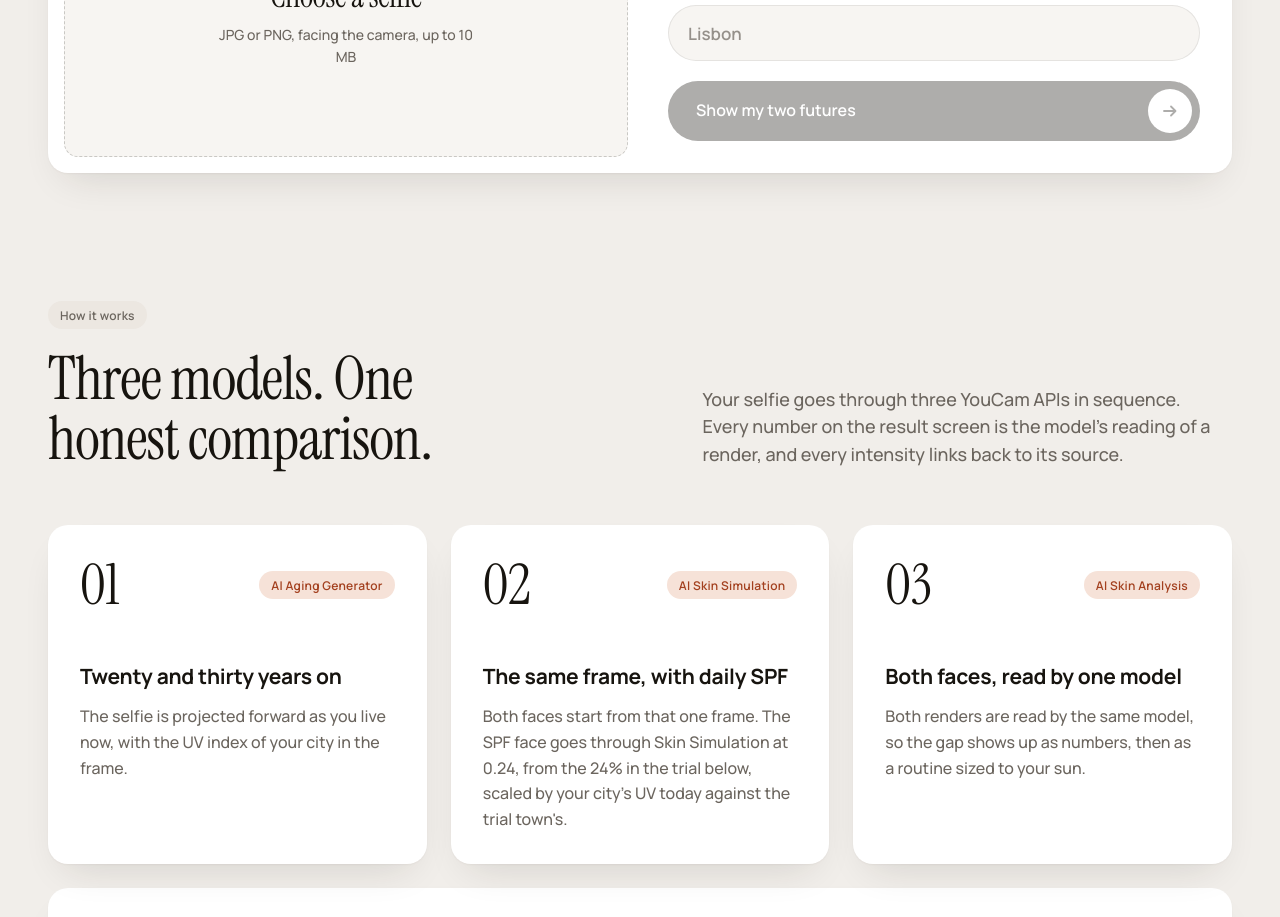
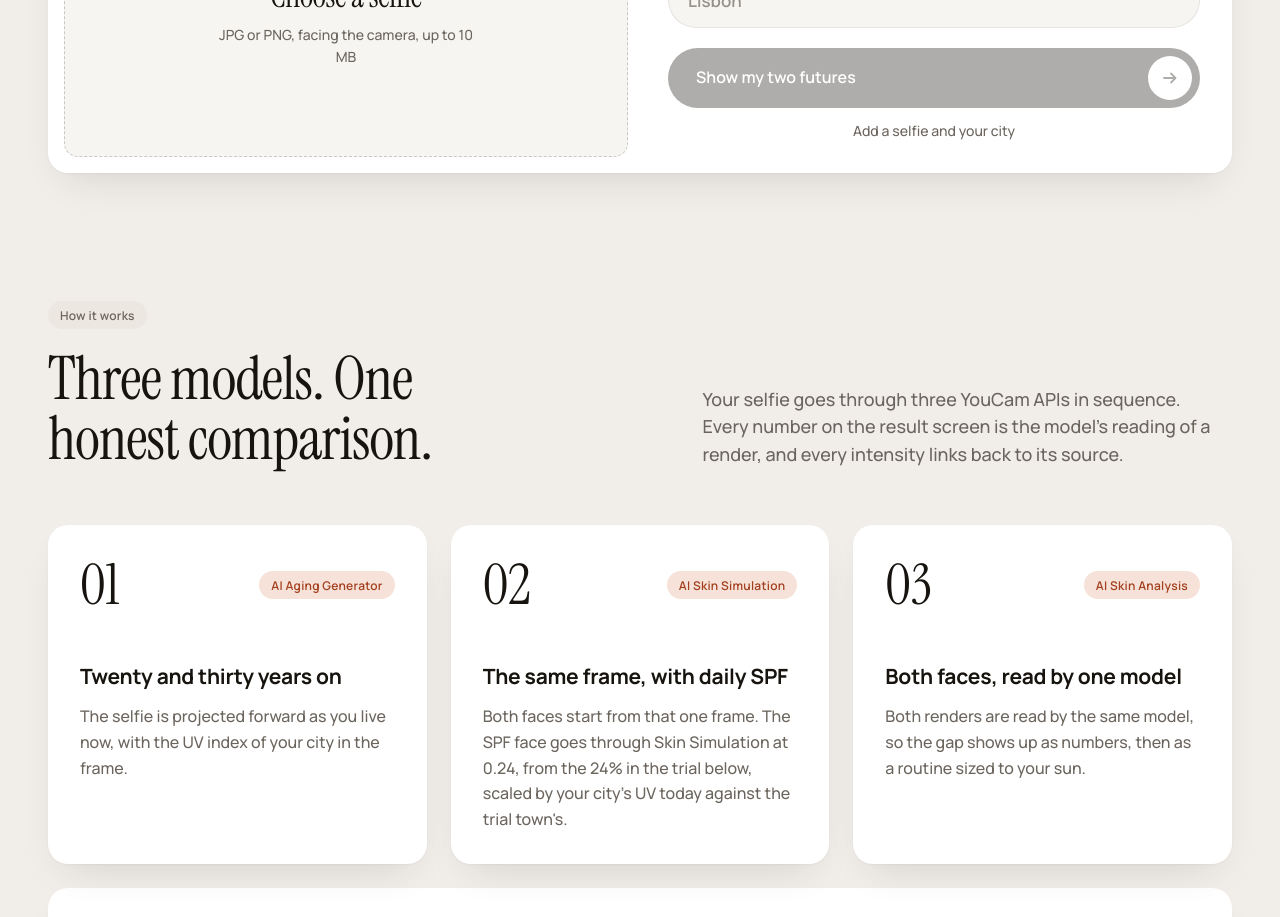
Before and after one commit to chrisbuildsonline/future-face, a Next.js app: page / in a window 1280 px wide. Shown: the part 1600-2517 px from the top of the page. Built offline with nearby package versions, Linux system fonts and the light colour scheme.

Commit message:
say what the submit is waiting for, flag a bad city

```diff
--- a/app/components/Upload.module.css
+++ b/app/components/Upload.module.css
@@ -389,6 +389,16 @@
   transform: translateX(3px);
 }
 
+/* what the disabled submit is waiting for; empty (space kept) once it is enabled */
+.need {
+  min-height: 1.5em;
+  margin-top: -8px;
+  color: var(--ink-2);
+  font-size: var(--t-small);
+  line-height: 1.5;
+  text-align: center;
+}
+
 /* ---------- loading ---------- */
 .loading {
   display: grid;
--- a/app/components/Upload.tsx
+++ b/app/components/Upload.tsx
@@ -12,7 +12,7 @@ import s from "./Upload.module.css";
 type State =
   | { kind: "idle" }
   | { kind: "loading"; started: number }
-  | { kind: "error"; message: string }
+  | { kind: "error"; message: string; city?: boolean } // city: the server could not find the city
   | { kind: "done"; data: FutureResult };
 
 // original = what the person picked; cropped = the face crop, if one was made; useCrop = not undone;
@@ -115,7 +115,7 @@ export function Upload({ catalogue, product = null, cart = null }: UploadProps)
       const res = await fetch("/api/future", { method: "POST", body });
       const json = await res.json().catch(() => null);
       if (res.ok && Array.isArray(json?.horizons)) setState({ kind: "done", data: json });
-      else setState({ kind: "error", message: json?.error?.message ?? errors.unknown });
+      else setState({ kind: "error", message: json?.error?.message ?? errors.unknown, city: json?.error?.kind === "city_not_found" });
     } catch {
       setState({ kind: "error", message: errors.unknown });
     }
@@ -135,6 +135,10 @@ export function Upload({ catalogue, product = null, cart = null }: UploadProps)
   const busy = state.kind === "loading";
   const fileId = `${uid}-file`;
   const hintId = `${uid}-hint`;
+  const errorId = `${uid}-error`;
+  const needId = `${uid}-need`;
+  const cityError = state.kind === "error" && state.city;
+  const need = !file ? (city.trim() ? c.needSelfie : c.needBoth) : city.trim() ? "" : c.needCity;
   const cropped = !detecting && photo?.cropped ? photo : null;
   const noFace = !detecting && photo?.noFace;
   const statusText = detecting ? c.cropFinding : cropped ? (cropped.useCrop ? c.cropDone : c.cropFull) : "";
@@ -206,7 +210,12 @@ export function Upload({ catalogue, product = null, cart = null }: UploadProps)
                 className={s.input}
                 list={`${uid}-cities`}
                 value={city}
-                onChange={(e) => setCity(e.target.value)}
+                onChange={(e) => {
+                  setCity(e.target.value);
+                  if (cityError) setState({ kind: "idle" }); // a new city starts over
+                }}
+                aria-invalid={cityError || undefined}
+                aria-describedby={cityError ? errorId : undefined}
                 placeholder={c.cityPlaceholder}
                 autoComplete="address-level2"
                 maxLength={80}
@@ -228,19 +237,28 @@ export function Upload({ catalogue, product = null, cart = null }: UploadProps)
             {state.kind === "error" ? (
               <p ref={errorRef} className={s.error} role="alert" tabIndex={-1}>
                 <span className={s.errorBody}>
-                  {state.message}
+                  <span id={errorId}>{state.message}</span>
                   <Link href="/result" className={s.errorLink}>
                     {c.demoLink}
                   </Link>
                 </span>
               </p>
             ) : null}
-            <button type="submit" className={s.cta} disabled={!file || detecting || noFace || !city.trim()}>
+            <button
+              type="submit"
+              className={s.cta}
+              disabled={!file || detecting || noFace || !city.trim()}
+              aria-describedby={need ? needId : undefined}
+            >
               <span>{c.submit}</span>
               <span className={s.ctaIcon}>
                 <Arrow />
               </span>
             </button>
+            {/* always mounted, so the card does not jump when the button turns on */}
+            <p id={needId} className={s.need}>
+              {need}
+            </p>
           </>
         )}
       </div>
--- a/lib/copy.ts
+++ b/lib/copy.ts
@@ -255,6 +255,10 @@ export const upload = {
   cityPlaceholder: "Lisbon",
   cities: ["Lisbon", "Madrid", "London", "Stockholm", "Cape Town", "Sydney", "Brisbane", "Singapore", "Mexico City", "Los Angeles"],
   submit: "Show my two futures",
+  // under the submit while it is disabled: what is still missing
+  needBoth: "Add a selfie and your city",
+  needSelfie: "Add a selfie",
+  needCity: "Add your city",
   loadingTitle: "Rendering your two futures",
   loading: "Three YouCam models run one after another. A live run usually takes one to two minutes, so keep this tab open.",
   elapsed: "elapsed",
```
